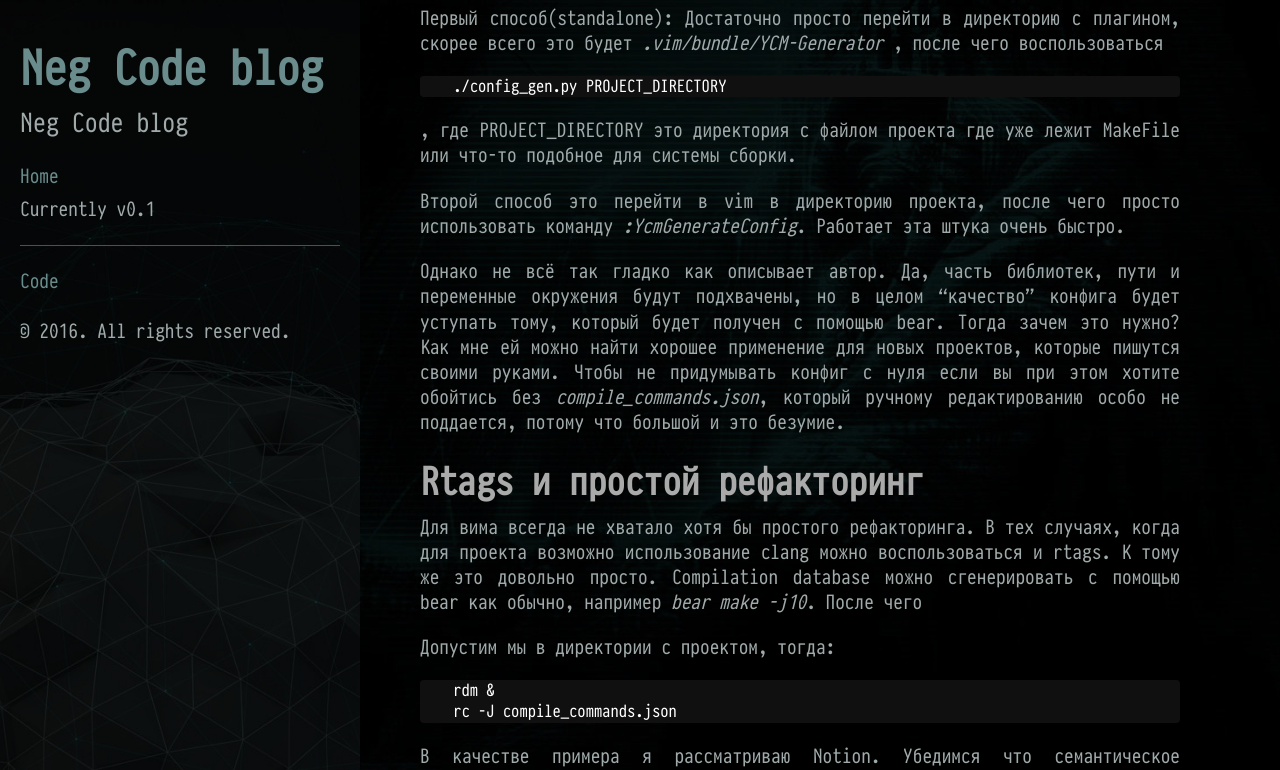
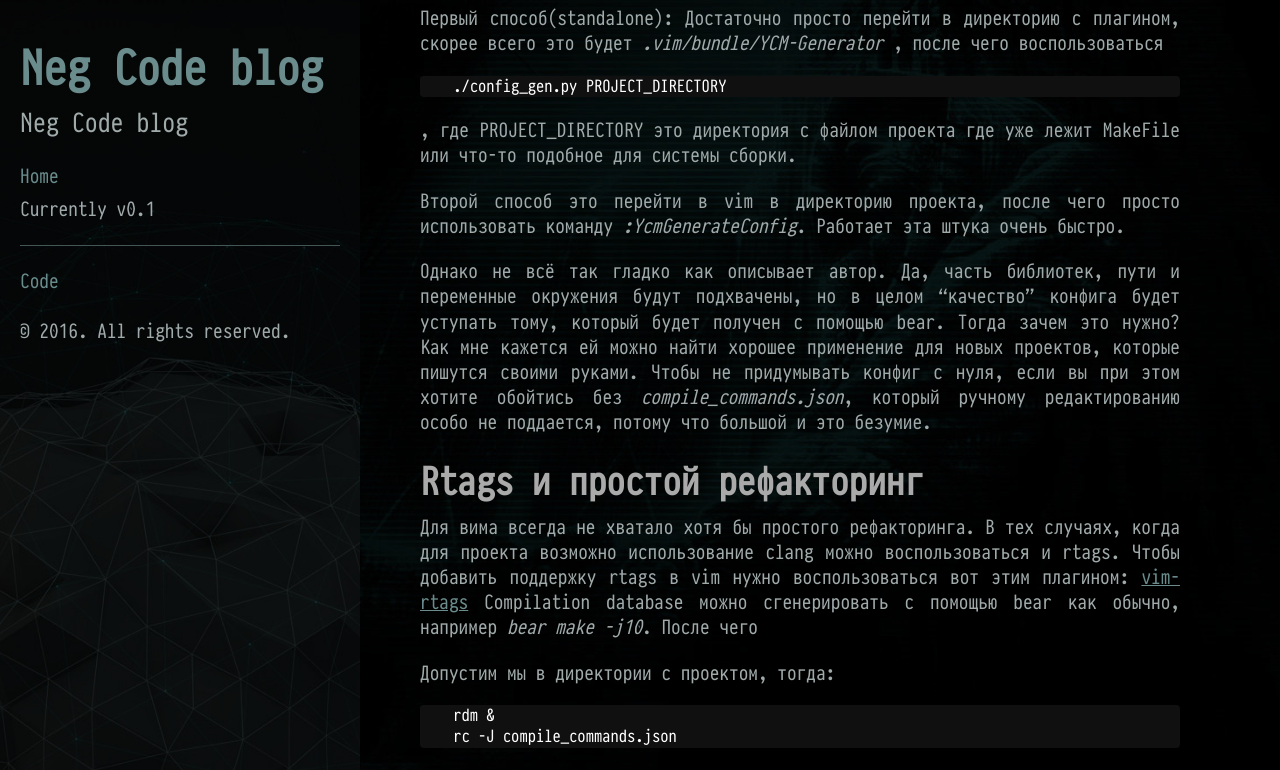
Before and after one commit to neg-serg/neg-serg.github.io, a Jekyll site: the page built from _posts/2016-02-14-vim-as-ide_part2.md, in a window 1280 px wide and 1400 px high, scrolled down 966 px. Shown: the top 770 px of the window. Built offline with Jekyll 4.4.1, drawn with Linux system fonts in a browser that asks for light colours; a script that is not in the unit is left out; comment, search, counter and statistics services are not loaded; some of the changed text lies outside the part shown.

Commit message:
tiny update to vim as ide 2

```diff
--- a/_posts/2016-02-14-vim-as-ide_part2.md
+++ b/_posts/2016-02-14-vim-as-ide_part2.md
@@ -66,17 +66,19 @@ MakeFile или что-то подобное для системы сборки.
 Однако не всё так гладко как описывает автор. Да, часть библиотек, пути
 и переменные окружения будут подхвачены, но в целом "качество" конфига будет
 уступать тому, который будет получен с помощью bear. Тогда зачем это нужно?
-Как мне ей можно найти хорошее применение для новых проектов, которые пишутся
-своими руками. Чтобы не придумывать конфиг с нуля если вы при этом хотите
-обойтись без *compile_commands.json*, который ручному редактированию особо не
-поддается, потому что большой и это безумие.
+Как мне кажется ей можно найти хорошее применение для новых проектов, которые
+пишутся своими руками. Чтобы не придумывать конфиг с нуля, если вы при этом
+хотите обойтись без *compile_commands.json*, который ручному редактированию
+особо не поддается, потому что большой и это безумие.
 
 # Rtags и простой рефакторинг
 
 Для вима всегда не хватало хотя бы простого рефакторинга. В тех случаях,
 когда для проекта возможно использование clang можно воспользоваться и rtags.
-К тому же это довольно просто. Compilation database можно сгенерировать
-с помощью bear как обычно, например *bear make -j10*. После чего
+Чтобы добавить поддержку rtags в vim нужно воспользоваться вот этим плагином:
+<a href="https://github.com/lyuts/vim-rtags">vim-rtags</a>
+Compilation database можно сгенерировать с помощью bear как обычно, например
+*bear make -j10*. После чего
 
 Допустим мы в директории с проектом, тогда:
 
```
Also changed, not shown: other parts of _posts/2016-02-14-vim-as-ide_part2.md (+6 -6 lines).
